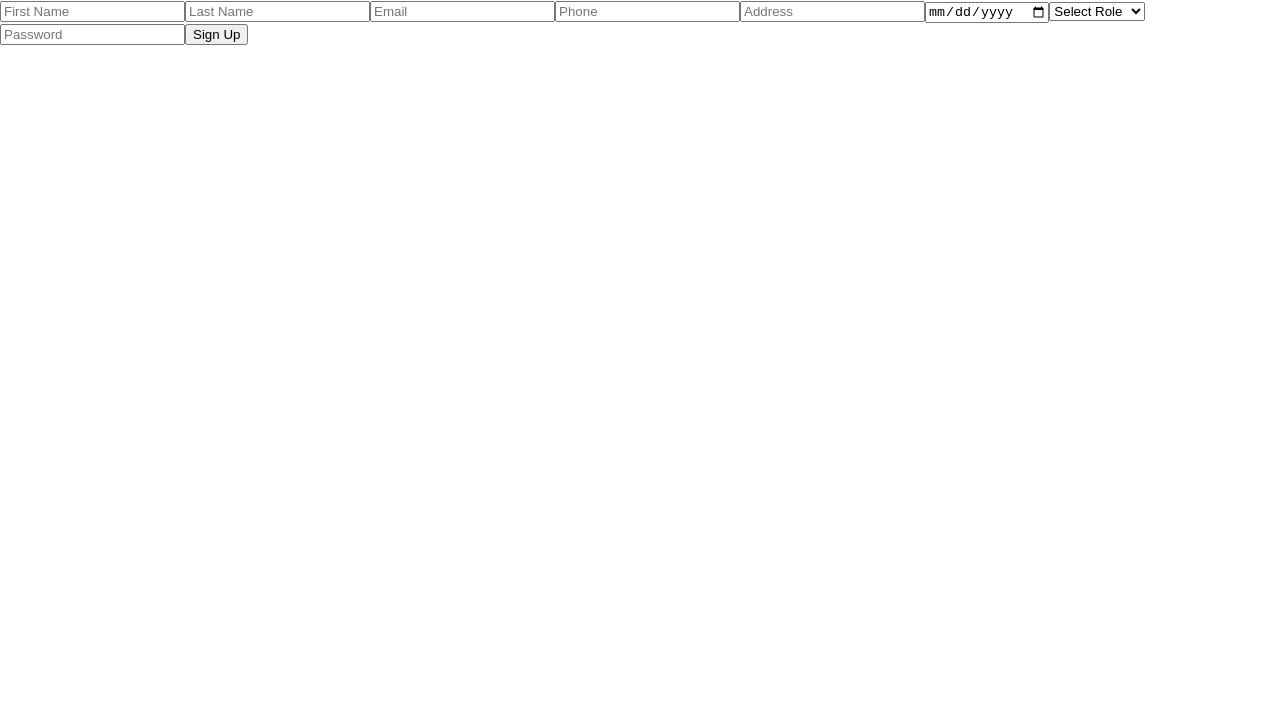
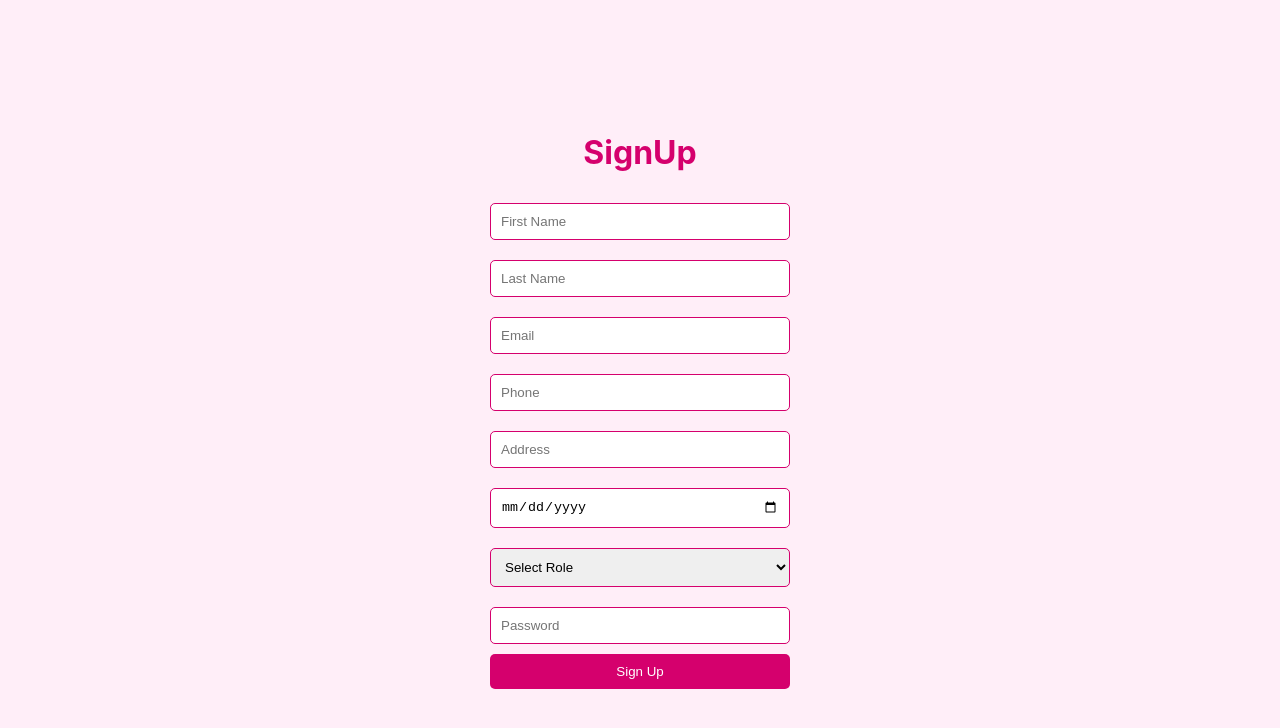
Before and after one commit to MichalHazan/takecare, a React (Create React App) app in the folder client/: page /signup in a window 1280 px wide. Shown: the top 728 px of the page. Built offline with nearby package versions, Linux system fonts and the light colour scheme.

Commit message:
Change SignUp and LogIn files

```diff
--- a/client/src/App.js
+++ b/client/src/App.js
@@ -1,18 +1,19 @@
 import logo from './logo.svg';
 import './App.css';
 import { BrowserRouter as Router, Route, Routes } from 'react-router-dom';
-import Signup from './components/Signup';
-import Login from './components/Login';
-
+import Signup from './components/SignUp/Signup';
+import Login from './components/Login/Login';
+import Home from './components/Home/Home';
 
 function App() {
   return (
     <Router>
-    <Routes>
-      <Route path="/signup" element={<Signup />} />
-      <Route path="/login" element={<Login />} />
-    </Routes>
-  </Router>
+      <Routes>
+        <Route path="/" element={<Home />} />
+        <Route path="/signup" element={<Signup />} />
+        <Route path="/login" element={<Login />} />
+      </Routes>
+    </Router>
   );
 }
 
--- /dev/null
+++ b/client/src/components/Home/Home.css
@@ -0,0 +1,27 @@
+.home-container {
+    display: flex;
+    flex-direction: column;
+    align-items: center;
+    justify-content: center;
+    height: 100vh;
+    background-color: #ffeef8;
+    color: #d5006d;
+  }
+
+  .button-container {
+    margin-top: 20px;
+  }
+
+  .button {
+    margin: 10px;
+    padding: 10px 20px;
+    background-color: #d5006d;
+    color: white;
+    text-decoration: none;
+    border-radius: 5px;
+    transition: background-color 0.3s;
+  }
+
+  .button:hover {
+    background-color: #b0004d;
+  }
--- /dev/null
+++ b/client/src/components/Home/Home.js
@@ -0,0 +1,17 @@
+import React from 'react';
+import { Link } from 'react-router-dom';
+import './Home.css';
+
+const Home = () => {
+  return (
+    <div className="home-container">
+      <h1>Welcome!</h1>
+      <div className="button-container">
+        <Link to="/login" className="button">LogIn</Link>
+        <Link to="/signup" className="button">SignUp</Link>
+      </div>
+    </div>
+  );
+};
+
+export default Home;
--- a/client/src/components/Login.js
+++ /dev/null
@@ -1,39 +0,0 @@
-// src/components/Login.js
-import React, { useState } from 'react';
-import axios from 'axios';
-
-const Login = () => {
-  const [credentials, setCredentials] = useState({
-    email: '',
-    password: '',
-  });
-
-  const handleChange = (e) => {
-    setCredentials({
-      ...credentials,
-      [e.target.name]: e.target.value,
-    });
-  };
-
-  const handleSubmit = async (e) => {
-    e.preventDefault();
-    try {
-      const response = await axios.post('http://localhost:3000/user/login', credentials); // Assuming you have a login route
-      alert('Login successful');
-      // Handle login response, e.g., store token, redirect, etc.
-    } catch (error) {
-      console.error('There was an error logging in!', error);
-      alert('Error logging in');
-    }
-  };
-
-  return (
-    <form onSubmit={handleSubmit}>
-      <input type="email" name="email" placeholder="Email" onChange={handleChange} required />
-      <input type="password" name="password" placeholder="Password" onChange={handleChange} required />
-      <button type="submit">Login</button>
-    </form>
-  );
-};
-
-export default Login;
--- /dev/null
+++ b/client/src/components/Login/Login.css
@@ -0,0 +1,36 @@
+.login-container {
+    display: flex;
+    flex-direction: column;
+    align-items: center;
+    justify-content: center;
+    height: 100vh;
+    background-color: #ffeef8;
+    color: #d5006d;
+  }
+
+  .login-form {
+    display: flex;
+    flex-direction: column;
+    width: 300px;
+  }
+
+  .login-form input {
+    margin: 10px 0;
+    padding: 10px;
+    border: 1px solid #d5006d;
+    border-radius: 5px;
+  }
+
+  .login-button {
+    padding: 10px;
+    background-color: #d5006d;
+    color: white;
+    border: none;
+    border-radius: 5px;
+    cursor: pointer;
+    transition: background-color 0.3s;
+  }
+
+  .login-button:hover {
+    background-color: #b0004d;
+  }
--- /dev/null
+++ b/client/src/components/Login/Login.js
@@ -0,0 +1,47 @@
+import React, { useState } from 'react';
+import axios from 'axios';
+import './Login.css';
+
+const Login = () => {
+  const [credentials, setCredentials] = useState({
+    email: '',
+    password: '',
+  });
+
+  const handleChange = (e) => {
+    setCredentials({
+      ...credentials,
+      [e.target.name]: e.target.value,
+    });
+  };
+
+  const handleSubmit = async (e) => {
+    e.preventDefault();
+    try {
+      const response = await axios.get(`http://localhost:3000/user/${credentials.email}`);
+      const user = response.data;
+      if (user.password === credentials.password) {
+        localStorage.setItem('user', JSON.stringify(user));
+        alert('Login successful');
+      } else {
+        alert('Password is incorrect');
+      }
+    } catch (error) {
+      console.error('There was an error logging in!', error);
+      alert('Error logging in');
+    }
+  };
+
+  return (
+    <div className="login-container">
+      <h1>LogIn</h1>
+      <form onSubmit={handleSubmit} className="login-form">
+        <input type="email" name="email" placeholder="Email" onChange={handleChange} required />
+        <input type="password" name="password" placeholder="Password" onChange={handleChange} required />
+        <button type="submit" className="login-button">Login</button>
+      </form>
+    </div>
+  );
+};
+
+export default Login;
--- /dev/null
+++ b/client/src/components/SignUp/Signup.css
@@ -0,0 +1,37 @@
+.signup-container {
+    display: flex;
+    flex-direction: column;
+    align-items: center;
+    justify-content: center;
+    height: 100vh;
+    background-color: #ffeef8;
+    color: #d5006d;
+  }
+
+  .signup-form {
+    display: flex;
+    flex-direction: column;
+    width: 300px;
+  }
+
+  .signup-form input,
+  .signup-form select {
+    margin: 10px 0;
+    padding: 10px;
+    border: 1px solid #d5006d;
+    border-radius: 5px;
+  }
+
+  .signup-button {
+    padding: 10px;
+    background-color: #d5006d;
+    color: white;
+    border: none;
+    border-radius: 5px;
+    cursor: pointer;
+    transition: background-color 0.3s;
+  }
+
+  .signup-button:hover {
+    background-color: #b0004d;
+  }
--- /dev/null
+++ b/client/src/components/SignUp/Signup.js
@@ -0,0 +1,57 @@
+import React, { useState } from 'react';
+import axios from 'axios';
+import './Signup.css';
+
+const Signup = () => {
+  const [formData, setFormData] = useState({
+    firstName: '',
+    lastName: '',
+    email: '',
+    phone: '',
+    address: '',
+    birthDate: '',
+    role: '',
+    password: '',
+  });
+
+  const handleChange = (e) => {
+    setFormData({
+      ...formData,
+      [e.target.name]: e.target.value,
+    });
+  };
+
+  const handleSubmit = async (e) => {
+    e.preventDefault();
+    try {
+      const response = await axios.post('http://localhost:3000/user', formData);
+      alert('User signed up successfully');
+    } catch (error) {
+      console.error('There was an error signing up!', error);
+      alert('Error signing up');
+    }
+  };
+
+  return (
+    <div className="signup-container">
+      <h1>SignUp</h1>
+      <form onSubmit={handleSubmit} className="signup-form">
+        <input type="text" name="firstName" placeholder="First Name" onChange={handleChange} required />
+        <input type="text" name="lastName" placeholder="Last Name" onChange={handleChange} required />
+        <input type="email" name="email" placeholder="Email" onChange={handleChange} required />
+        <input type="tel" name="phone" placeholder="Phone" onChange={handleChange} />
+        <input type="text" name="address" placeholder="Address" onChange={handleChange} />
+        <input type="date" name="birthDate" onChange={handleChange} />
+        <select name="role" onChange={handleChange} required>
+          <option value="">Select Role</option>
+          <option value="professional">Professional</option>
+          <option value="client">Client</option>
+        </select>
+        <input type="password" name="password" placeholder="Password" onChange={handleChange} required />
+        <button type="submit" className="signup-button">Sign Up</button>
+      </form>
+    </div>
+  );
+};
+
+export default Signup;
--- a/client/src/components/Signup.js
+++ /dev/null
@@ -1,55 +0,0 @@
-// src/components/Signup.js
-import React, { useState } from 'react';
-import axios from 'axios';
-
-const Signup = () => {
-  const [formData, setFormData] = useState({
-    firstName: '',
-    lastName: '',
-    email: '',
-    phone: '',
-    address: '',
-    birthDate: '',
-    role: '',
-    password: '',
-  });
-
-  const handleChange = (e) => {
-    setFormData({
-      ...formData,
-      [e.target.name]: e.target.value,
-    });
-  };
-
-  const handleSubmit = async (e) => {
-    debugger;
-    e.preventDefault();
-    try {
-      const response = await axios.post('http://localhost:3000/user', formData);
-      alert('User signed up successfully');
-    } catch (error) {
-      console.error('There was an error signing up!', error);
-      alert('Error signing up');
-    }
-  };
-
-  return (
-    <form onSubmit={handleSubmit}>
-      <input type="text" name="firstName" placeholder="First Name" onChange={handleChange} required />
-      <input type="text" name="lastName" placeholder="Last Name" onChange={handleChange} required />
-      <input type="email" name="email" placeholder="Email" onChange={handleChange} required />
-      <input type="tel" name="phone" placeholder="Phone" onChange={handleChange} />
-      <input type="text" name="address" placeholder="Address" onChange={handleChange} />
-      <input type="date" name="birthDate" onChange={handleChange} />
-      <select name="role" onChange={handleChange} required>
-        <option value="">Select Role</option>
-        <option value="professional">Professional</option>
-        <option value="client">Client</option>
-      </select>
-      <input type="password" name="password" placeholder="Password" onChange={handleChange} required />
-      <button type="submit">Sign Up</button>
-    </form>
-  );
-};
-
-export default Signup;
```
Also changed, not shown: 1 other file (tests, documents, lock files or other folders).
